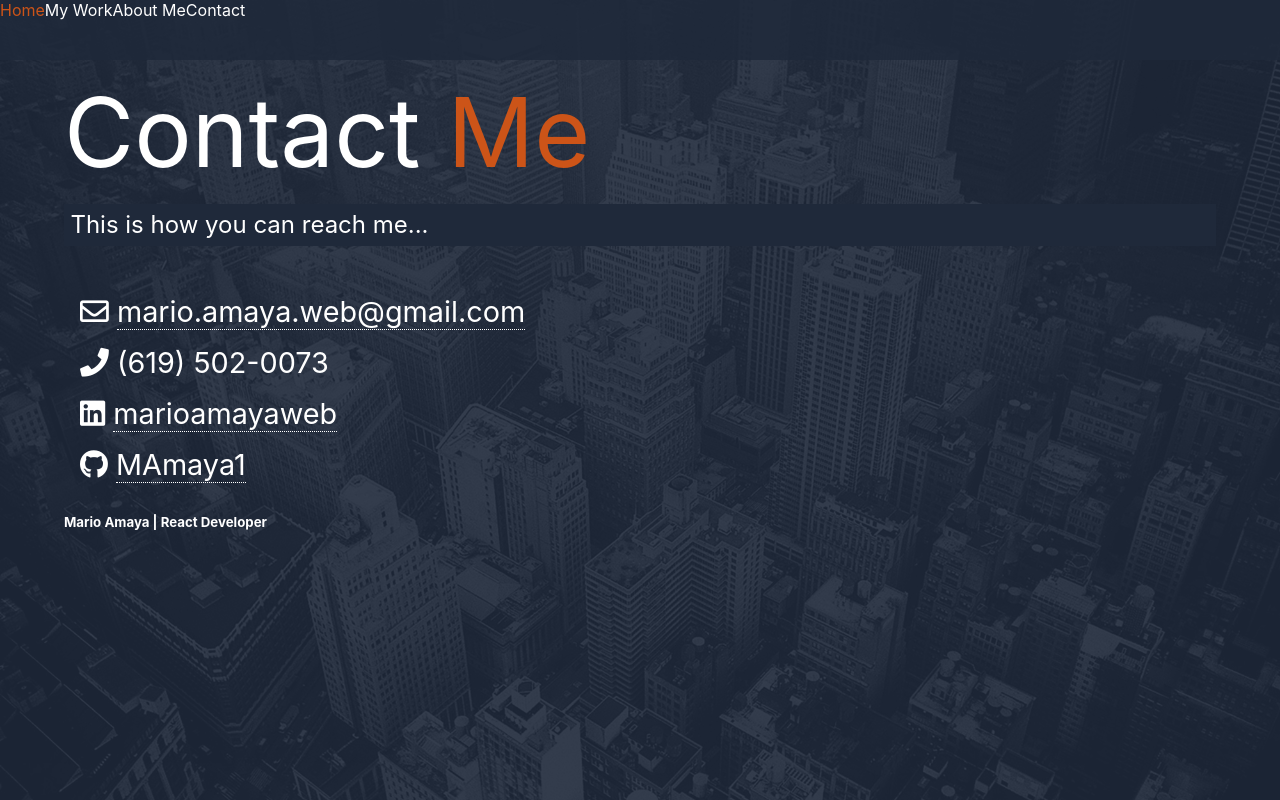
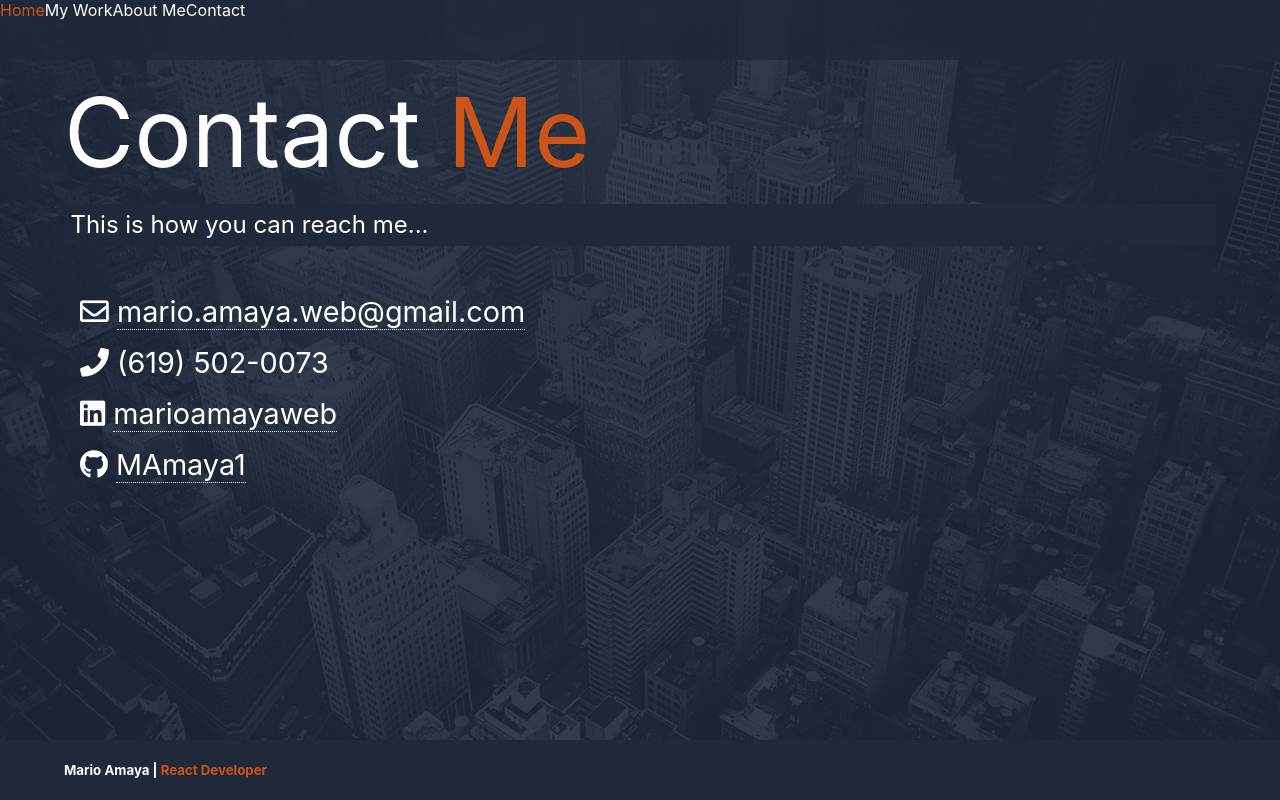
Before and after one commit to MAmaya1/portfolio-website-react, a React (Create React App) app: page /contact-me in a window 1280 px wide. Built offline with nearby package versions, Linux system fonts and the light colour scheme.

Commit message:
styled Footer

```diff
--- a/src/components/AboutMePage.js
+++ b/src/components/AboutMePage.js
@@ -13,6 +13,7 @@ import portrait from '../images/portrait.jpg'
 
 const PageWrapper = styled.div`
     padding: 1.5rem 4rem 1.5rem 4rem;
+    min-height: calc(100vh - 120px);
 
     @media (max-width: 768px) {
         text-align: center;
@@ -118,6 +119,7 @@ const InfoBox = styled.div`
 
 const AboutMePage = props => {
     return (
+        <>
             <PageWrapper>
                 <LargeHeading>About <span>Me</span></LargeHeading>
                 <SmallHeading>Let me tell you a few things...</SmallHeading>
@@ -140,8 +142,9 @@ const AboutMePage = props => {
                         <p>Local Urban Planning, Community Activism, Architectural Design, Model Building, Writing, Animation, Film Production, and Travel.</p>
                     </InfoBox>
                 </AboutInfo>
+            </PageWrapper>
             <Footer />
-        </PageWrapper>
+        </>
     )
 }
 
--- a/src/components/ContactMePage.js
+++ b/src/components/ContactMePage.js
@@ -10,6 +10,7 @@ import Footer from './Footer';
 
 const PageWrapper = styled.div`
     padding: 1.5rem 4rem 1.5rem 4rem;
+    min-height: calc(100vh - 120px);
 
     @media (max-width: 768px) {
         text-align: center;
@@ -38,7 +39,7 @@ const LargeHeading = styled.h1`
 const SmallHeading = styled.h2`
     font-size: 1.5rem;
     font-weight: 400;
-    background: #1F293a;
+    background: #1F293A;
     padding: 0.4rem;
     margin-bottom: 2rem;
 `
@@ -65,6 +66,7 @@ const ContactIcons = styled.ul`
 
 const ContactMePage = props => {
     return (
+        <>
             <PageWrapper>
                 <LargeHeading>Contact <span>Me</span></LargeHeading>
                 <SmallHeading>This is how you can reach me...</SmallHeading>
@@ -74,8 +76,9 @@ const ContactMePage = props => {
                     <li><i className="fab icon-bottom fa-linkedin"/> <a href="https://www.linkedin.com/in/marioamayaweb" target="_blank" rel="noopener noreferrer">marioamayaweb</a></li>
                     <li><i className="fab icon-bottom fa-github"/> <a href="https://github.com/MAmaya1" target="_blank" rel="noopener noreferrer">MAmaya1</a></li>
                 </ContactIcons>
+            </PageWrapper>
             <Footer />
-        </PageWrapper>
+        </>
     )
 }
 
--- a/src/components/Footer.js
+++ b/src/components/Footer.js
@@ -1,10 +1,31 @@
 import React from 'react';
+import styled from 'styled-components';
+
+// Styles
+
+const MainFooter = styled.footer`
+    font-size: 1rem;
+    background: #1F293A;
+    height: 60px;
+    width: 100%;
+    line-height: 60px;
+    bottom: 0;
+    padding: 0 4rem 0 4rem;
+
+    span {
+        color: #CC5418;
+    }
+
+    @media (max-width: 1024px) {
+        text-align: center;
+    }
+`
 
 const Footer = props => {
     return (
-        <div>
-            <h5>Mario Amaya | React Developer</h5>
-        </div>
+        <MainFooter>
+            <h5>Mario Amaya | <span>React Developer</span></h5>
+        </MainFooter>
     )
 }
 
--- a/src/components/PortfolioPage.js
+++ b/src/components/PortfolioPage.js
@@ -16,6 +16,7 @@ import project4 from '../images/projects/project4.jpg';
 
 const PageWrapper = styled.div`
     padding: 1.5rem 4rem 1.5rem 4rem;
+    min-height: calc(100vh - 120px);
 
     @media (max-width: 768px) {
         text-align: center;
@@ -44,7 +45,7 @@ const LargeHeading = styled.h1`
 const SmallHeading = styled.h2`
     font-size: 1.5rem;
     font-weight: 400;
-    background: #1F293a;
+    background: #1F293A;
     padding: 0.4rem;
     margin-bottom: 2rem;
 `
@@ -122,6 +123,7 @@ const Button = styled.a`
 
 const PortfolioPage = props => {
     return (
+        <>
             <PageWrapper>
                 <LargeHeading>My <span>Work</span></LargeHeading>
                 <SmallHeading>Check out some of my projects...</SmallHeading>
@@ -151,8 +153,9 @@ const PortfolioPage = props => {
                         <Button href="https://github.com/yelpfeelers/landing-pages" target="_blank" rel="noopener noreferrer"><i className="fab fa-github"></i> Github</Button>
                     </PortfolioItem>
                 </Projects>
+            </PageWrapper>
             <Footer />
-        </PageWrapper>
+        </>
     )
 }
 
```
Lines whose indentation alone changed are shown as unchanged.
